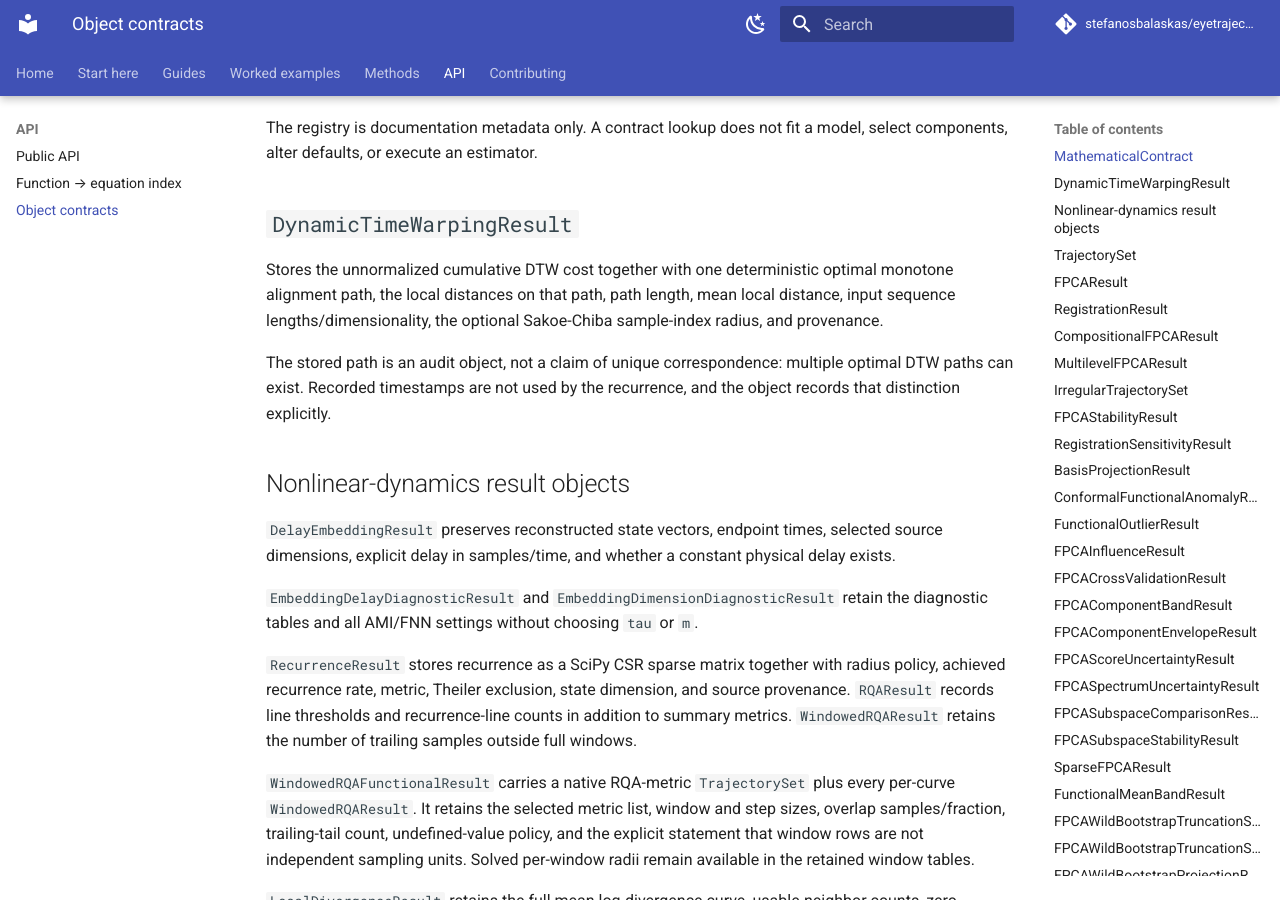
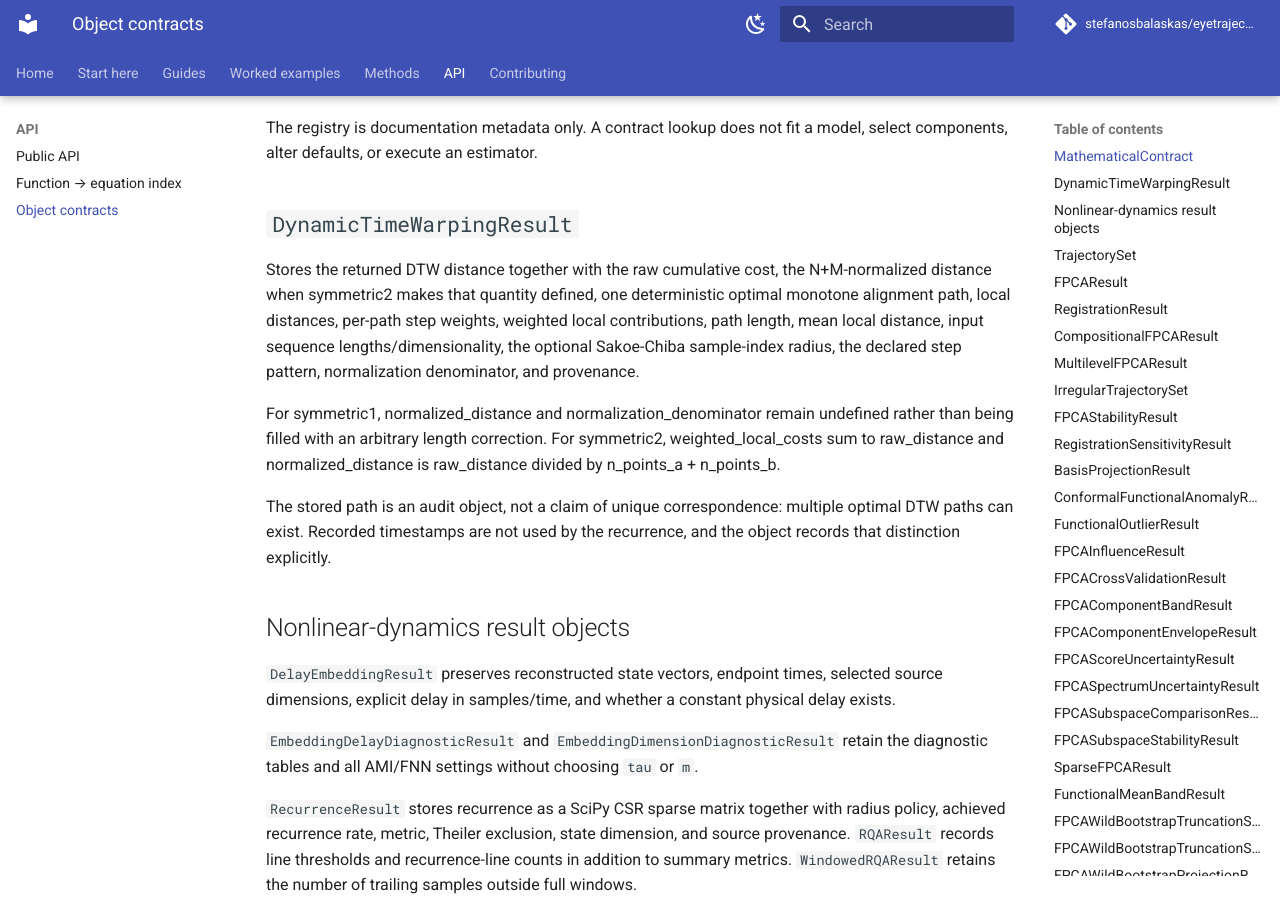
Before and after one commit to stefanosbalaskas/eyetrajectoriespy, an MkDocs documentation site: the page built from docs/reference/objects.md, in a window 1280 px wide and 900 px high, scrolled down 388 px. Built offline with MkDocs 1.6.1 and Material for MkDocs 9.7.7, drawn with Linux system fonts in a browser that asks for light colours; comment, search, counter and statistics services are not loaded.

Commit message:
Expand DTW result-object documentation

```diff
--- a/docs/reference/objects.md
+++ b/docs/reference/objects.md
@@ -11,7 +11,9 @@ The registry is documentation metadata only. A contract lookup does not fit a mo
 
 ## `DynamicTimeWarpingResult`
 
-Stores the unnormalized cumulative DTW cost together with one deterministic optimal monotone alignment path, the local distances on that path, path length, mean local distance, input sequence lengths/dimensionality, the optional Sakoe-Chiba sample-index radius, and provenance.
+Stores the returned DTW distance together with the raw cumulative cost, the N+M-normalized distance when symmetric2 makes that quantity defined, one deterministic optimal monotone alignment path, local distances, per-path step weights, weighted local contributions, path length, mean local distance, input sequence lengths/dimensionality, the optional Sakoe-Chiba sample-index radius, the declared step pattern, normalization denominator, and provenance.
+
+For symmetric1, normalized_distance and normalization_denominator remain undefined rather than being filled with an arbitrary length correction. For symmetric2, weighted_local_costs sum to raw_distance and normalized_distance is raw_distance divided by n_points_a + n_points_b.
 
 The stored path is an audit object, not a claim of unique correspondence: multiple optimal DTW paths can exist. Recorded timestamps are not used by the recurrence, and the object records that distinction explicitly.
 
```
